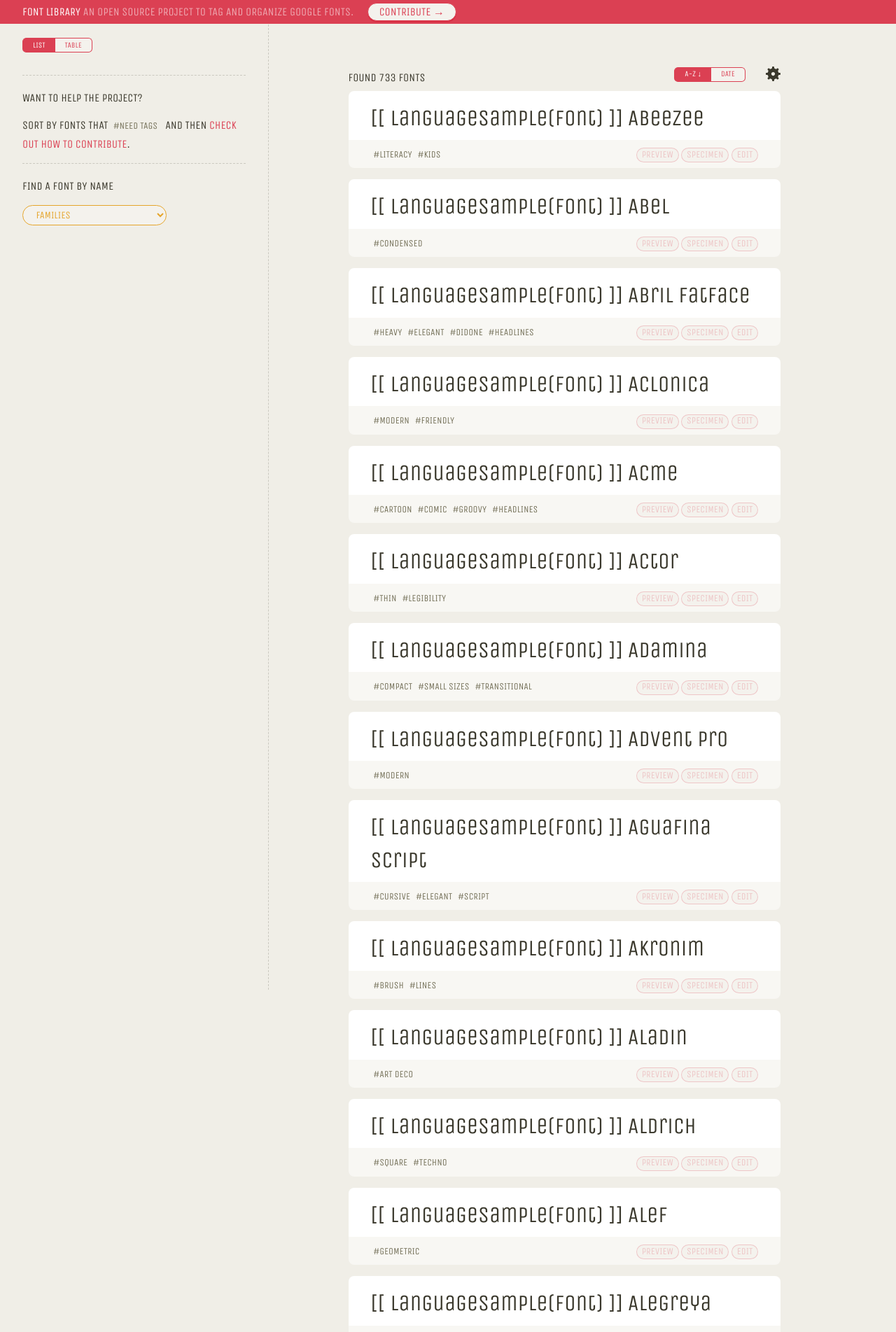
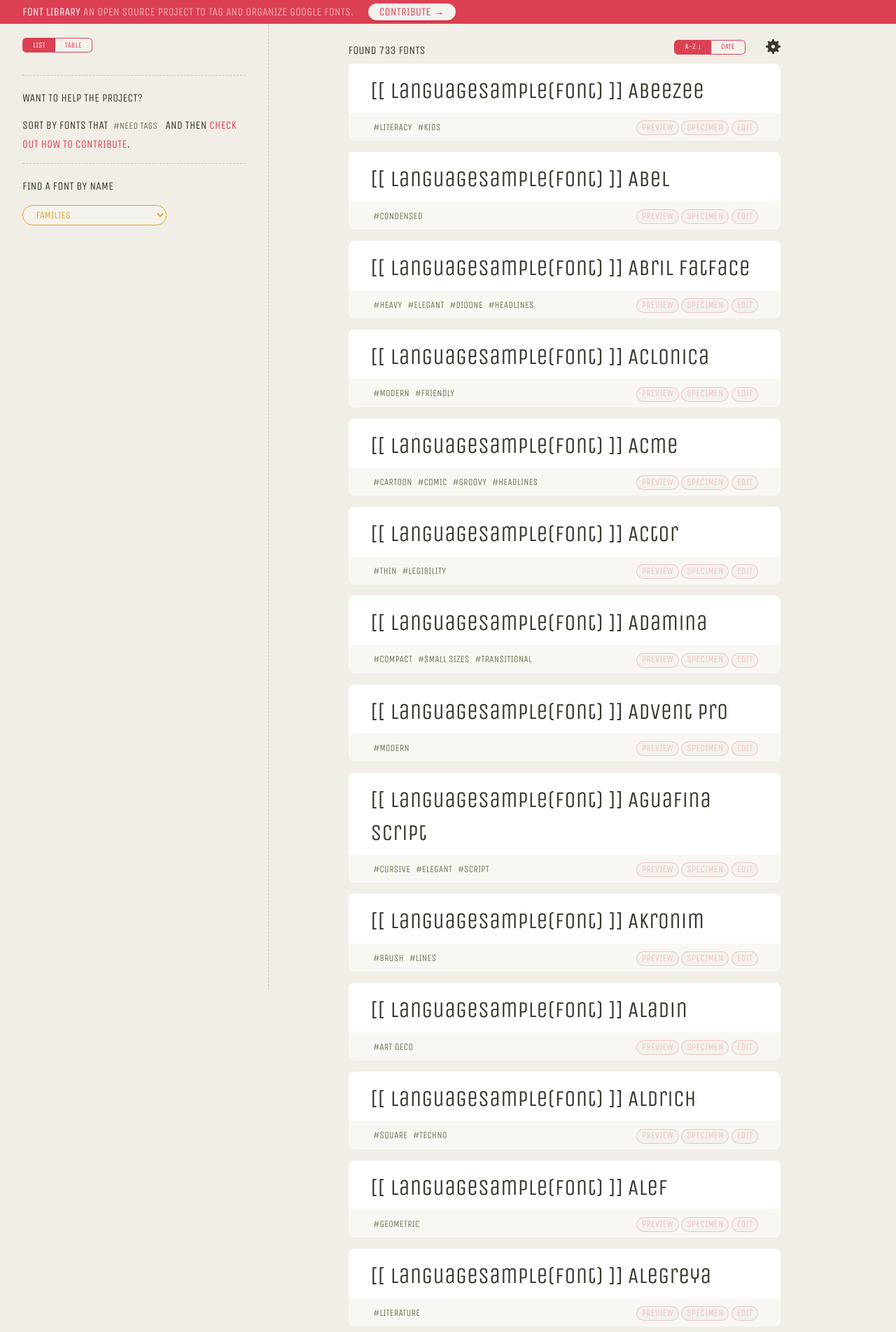
Before and after one commit to katydecorah/font-library, a Jekyll site: the page built from index.html, in a window 1280 px wide. Shown: the top 1903 px of the page at 70% size. Built offline with Jekyll 4.4.1, drawn with Linux system fonts in a browser that asks for light colours; some of the changed text lies outside the part shown.

Commit message:
fix controls spacing

```diff
--- a/_sass/_layout.scss
+++ b/_sass/_layout.scss
@@ -180,11 +180,14 @@ input {
 
 
 .controls {
-  border-radius: .5em;
+  margin-bottom: .5em;
+  padding-bottom: 1em;
   position: relative;
 
   @include breakpoint(medium-up) {
-    //text-align: right;
+    border-bottom: 1px dashed rgba(58, 56, 44, .2);
+    margin-top: -5em;
+    padding-top: 1em;
     -ms-transform: translateY(-3.75em);
     -webkit-transform: translateY(-3.75em);
     transform: translateY(-3.75em);
@@ -200,6 +203,7 @@ input {
   }
 
   &.active {
+    margin-top: 0;
     -ms-transform: translateY(.5em);
     -webkit-transform: translateY(.5em);
     transform: translateY(.5em);
```
